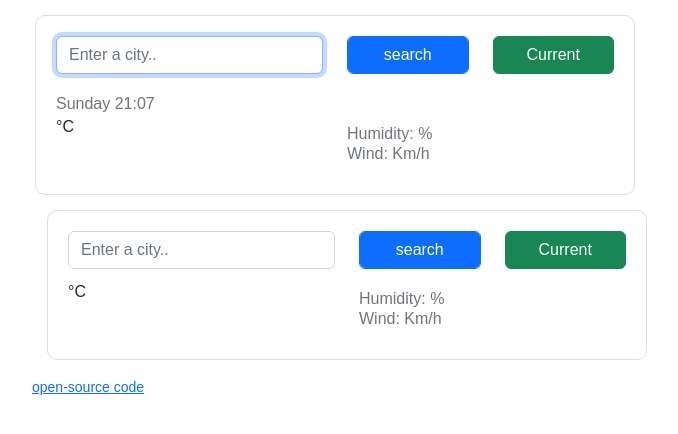
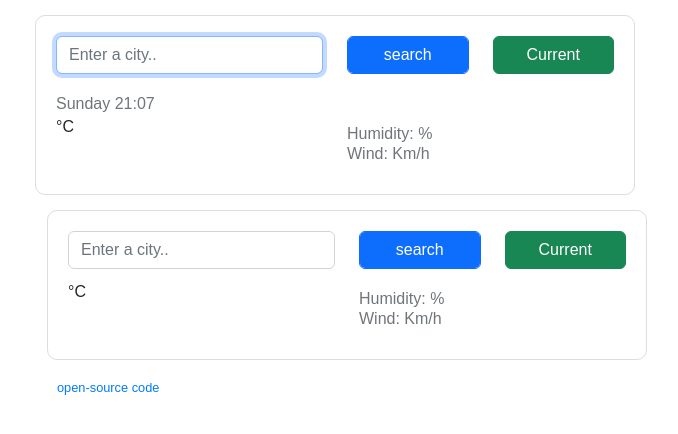
Before and after one commit to Mandana-sayah/Weather-project, a plain HTML site: page index.html in a window 1280 px wide. Shown: the whole page, without its empty margins (62-740 px from the left). Drawn offline with nearby package versions, Linux system fonts and the light colour scheme; no server answers.

Commit message:
Update style.css
Add update CSS

```diff
--- a/style.css
+++ b/style.css
@@ -18,6 +18,20 @@ li {
   line-height: 20px;
   display: block;
   list-style: none;
+}
+a {
+  margin: 10px 25px;
+  color: #007bff;
+  text-decoration: none;
+  background-color: transparent;
+  cursor: pointer;
+}
+a:hover {
+  text-decoration: underline;
+}
+small {
+  font-size: 80%;
+  font-weight: 400;
 }
 .weather-app {
   border: 1px solid #dadde1;
```
